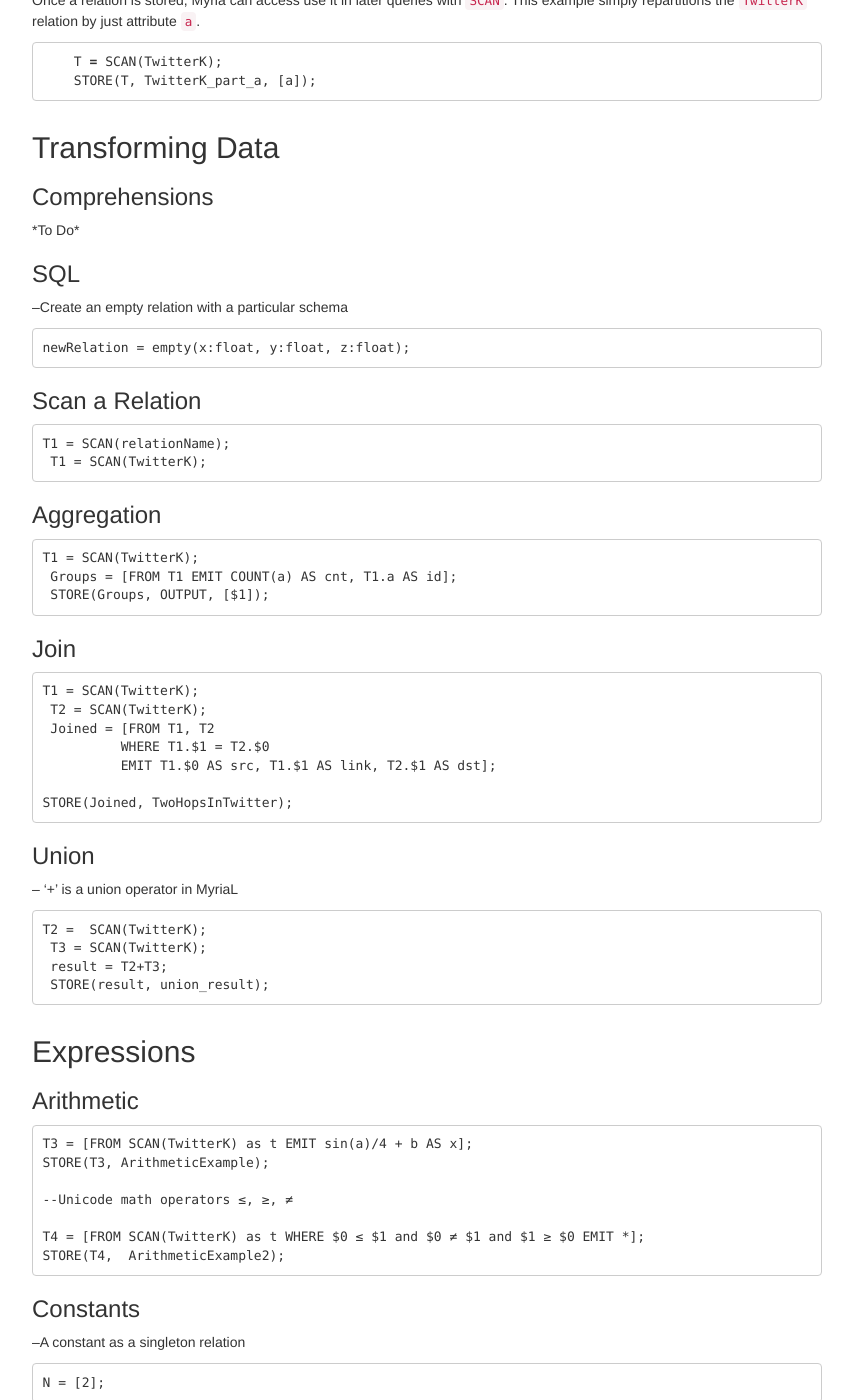
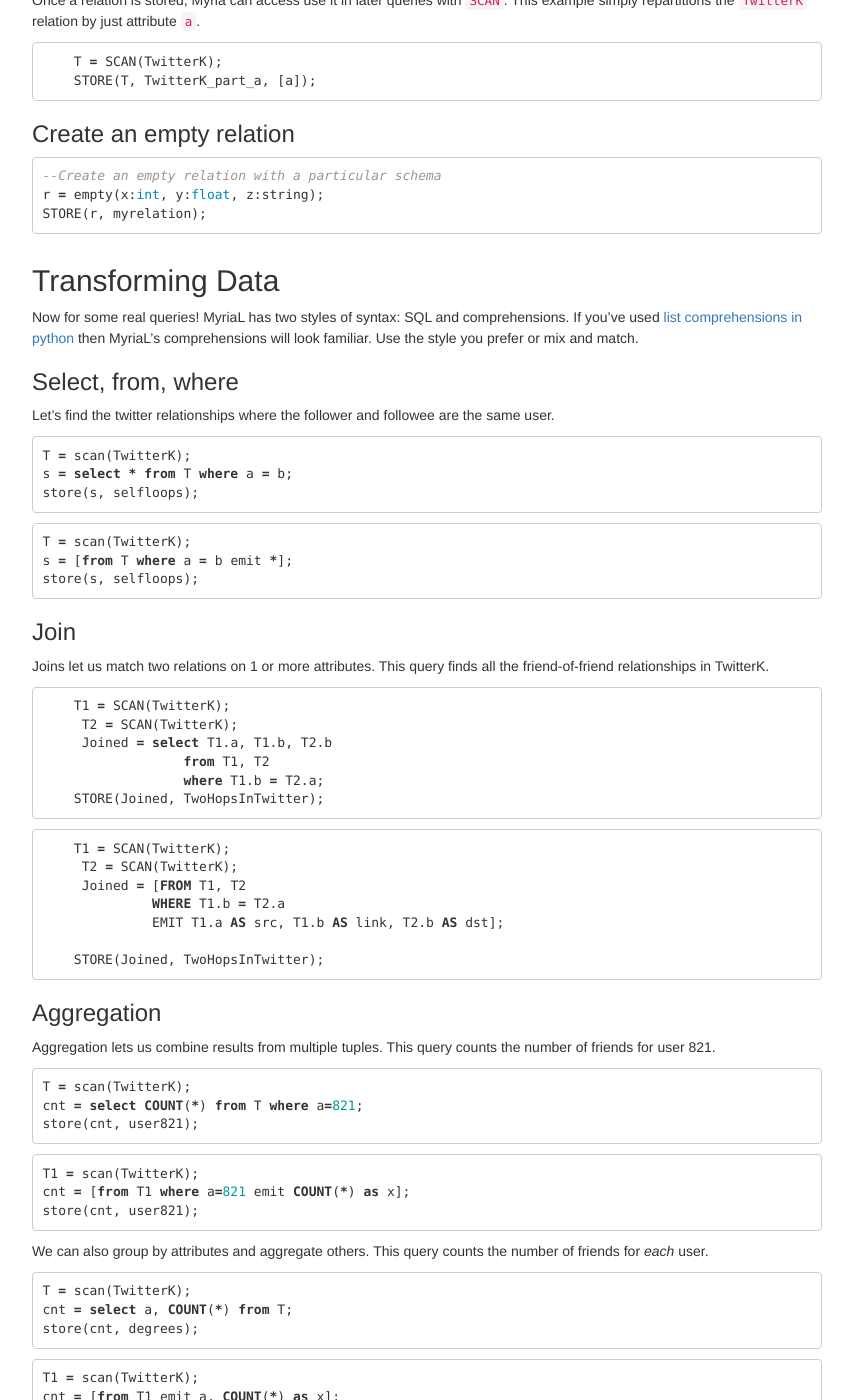
Before and after one commit to uwescience/myria-website, a Jekyll site: the page built from docs/myrial.md, in a window 1280 px wide and 1400 px high, scrolled down 1074 px. Shown: the whole window, without its empty margins (213-1066 px from the left). Built offline with Jekyll 4.4.1, drawn with Linux system fonts in a browser that asks for light colours; nearby versions of some CDN libraries; Markdown is read by kramdown in place of the engine named in the settings; some of the changed text lies outside the part shown.

Commit message:
cover most of the queries; need set ops

````diff
--- a/docs/myrial.md
+++ b/docs/myrial.md
@@ -53,36 +53,96 @@
     STORE(T, TwitterK_part_a, [a]);
 ```
 
+###Create an empty relation
+
+```sql
+--Create an empty relation with a particular schema
+r = empty(x:int, y:float, z:string);
+STORE(r, myrelation);
+```
+
 
 ##Transforming Data
-###Comprehensions
-\*To Do*
 
-###SQL
---Create an empty relation with a particular schema
+Now for some real queries! MyriaL has two styles of syntax: SQL and comprehensions. If you've used [list comprehensions in python](https://docs.python.org/2/tutorial/datastructures.html#list-comprehensions) then MyriaL's comprehensions will look familiar. Use the style you prefer or mix and match.
 
-    newRelation = empty(x:float, y:float, z:float);
 
-###Scan a Relation
 
-    T1 = SCAN(relationName);
-     T1 = SCAN(TwitterK);
+###Select, from, where
+
+Let's find the twitter relationships where the follower and followee are the same user.
+
+```sql
+T = scan(TwitterK);
+s = select * from T where a = b;
+store(s, selfloops);
+```
+
+```sql
+T = scan(TwitterK);
+s = [from T where a = b emit *];
+store(s, selfloops);
+```
+
+###Join
+
+Joins let us match two relations on 1 or more attributes. This query finds all the friend-of-friend relationships in TwitterK.
+
+```sql
+    T1 = SCAN(TwitterK);
+     T2 = SCAN(TwitterK);
+     Joined = select T1.a, T1.b, T2.b
+                  from T1, T2
+                  where T1.b = T2.a;
+    STORE(Joined, TwoHopsInTwitter);
+```
+
+```sql
+    T1 = SCAN(TwitterK);
+     T2 = SCAN(TwitterK);
+     Joined = [FROM T1, T2
+              WHERE T1.b = T2.a
+              EMIT T1.a AS src, T1.b AS link, T2.b AS dst];
+
+    STORE(Joined, TwoHopsInTwitter);
+```
 
 ###Aggregation
 
-    T1 = SCAN(TwitterK);
-     Groups = [FROM T1 EMIT COUNT(a) AS cnt, T1.a AS id];
-     STORE(Groups, OUTPUT, [$1]);
+Aggregation lets us combine results from multiple tuples. This query counts the number of friends for user 821.
 
-###Join
+```sql
+T = scan(TwitterK);
+cnt = select COUNT(*) from T where a=821;
+store(cnt, user821);
+```
 
-    T1 = SCAN(TwitterK);
-     T2 = SCAN(TwitterK);
-     Joined = [FROM T1, T2
-              WHERE T1.$1 = T2.$0
-              EMIT T1.$0 AS src, T1.$1 AS link, T2.$1 AS dst];
+```sql
+T1 = scan(TwitterK);
+cnt = [from T1 where a=821 emit COUNT(*) as x];
+store(cnt, user821);
+```
 
-    STORE(Joined, TwoHopsInTwitter);
+We can also group by attributes and aggregate others. This query counts the number of friends for *each* user.
+
+```sql
+T = scan(TwitterK);
+cnt = select a, COUNT(*) from T;
+store(cnt, degrees);
+```
+
+```sql
+T1 = scan(TwitterK);
+cnt = [from T1 emit a, COUNT(*) as x];
+store(cnt, degrees);
+```
+
+Notice that MyriaL's syntax differs from SQL for group by. MyriaL groups by all attributes in the select clause without using a group by clause. For clarity, the equivalent SQL query is:
+
+```sql
+select a, COUNT(*) from T group by a;
+```
+
 
 ###Union
 -- '+' is a union operator in MyriaL
@@ -91,6 +151,7 @@
      T3 = SCAN(TwitterK);
      result = T2+T3;
      STORE(result, union_result);
+
 
 ##Expressions
 ###Arithmetic
````
